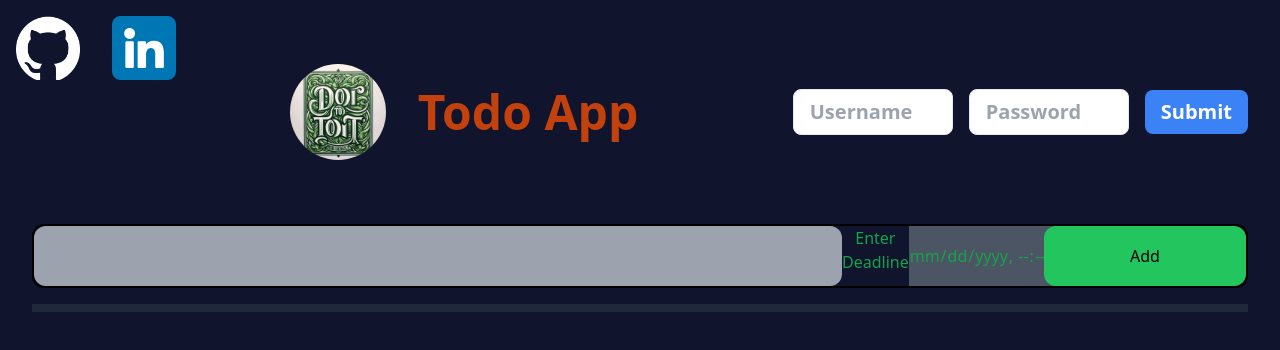
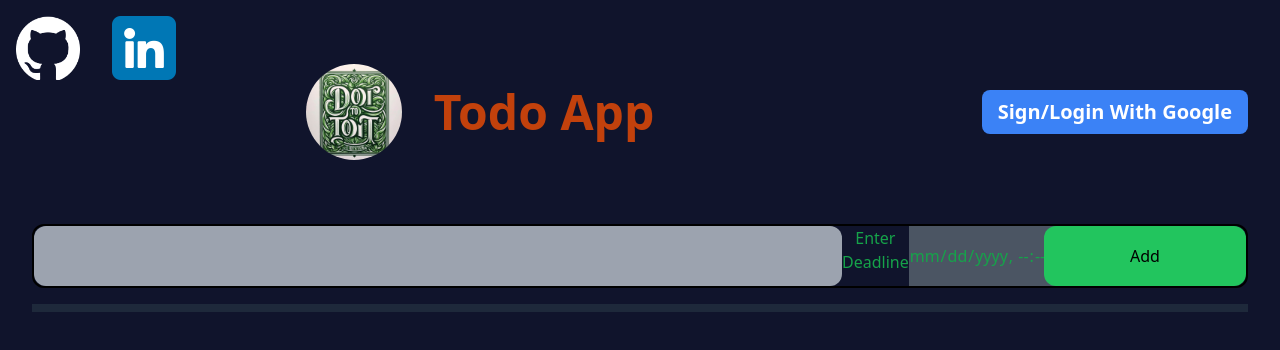
Before and after one commit to ParthGupta84616/TodoApp-ReactJs, a React (Create React App) app: page / in a window 1280 px wide. Shown: the top 350 px of the page. Built offline with nearby package versions, Linux system fonts and the light colour scheme.

Commit message:
firebase auth

```diff
--- a/package.json
+++ b/package.json
@@ -6,6 +6,7 @@
     "@testing-library/jest-dom": "^5.17.0",
     "@testing-library/react": "^13.4.0",
     "@testing-library/user-event": "^13.5.0",
+    "firebase": "^10.9.0",
     "react": "^18.2.0",
     "react-dom": "^18.2.0",
     "react-scripts": "5.0.1",
--- a/src/App.jsx
+++ b/src/App.jsx
@@ -19,6 +19,7 @@ function App() {
       } else {
         setTodos([...todos, { id: new Date().toUTCString(), text: inputValue.trim(), deadline: inputDate, timeleft:"Not Set",minleft:Infinity }]);
       }
+
       setInputValue('');
       console.log(inputDate);
       setInputDate("");
--- a/src/components/Header.jsx
+++ b/src/components/Header.jsx
@@ -1,9 +1,15 @@
 import React from 'react'
 import Logo from "../Img/Logo.jpeg";
 import gib from "../Img/gib.png";
-import link from "../Img/linkedin.png"
+import link from "../Img/linkedin.png";
+import { GoogleAuthProvider, signInWithPopup } from 'firebase/auth';
+import { auth } from '../firebase/firebase';
+function Header() {
 
-function Header() {
+  const handleGoogle = async (e) =>{
+    const provider = await  new GoogleAuthProvider();
+    return signInWithPopup(auth , provider)
+  }
   return (
     <>
     <div className="watermark fixed flex top-0 left-0">
@@ -25,10 +31,9 @@ function Header() {
         <h1>Todo App</h1>
       </div>
       <div className="flex items-center relative justify-end m-8 -mb-8 text-xl font-bold text-orange-700 w-1/4">
-        <input type="text" placeholder="Username" className="w-40 px-4 py-2 mr-4 rounded-lg border focus:outline-none focus:border-blue-500" />
-        <input type="password" placeholder="Password" className="w-40 px-4 py-2 mr-4 rounded-lg border focus:outline-none focus:border-blue-500" />
-        <button className="bg-blue-500 text-white px-4 py-2 rounded-lg hover:bg-blue-600 focus:outline-none focus:bg-blue-600">Submit</button>
+        <button onClick={handleGoogle} className="bg-blue-500 text-white px-4 py-2 rounded-lg hover:bg-blue-600 focus:outline-none focus:bg-blue-600">Sign/Login With Google</button>
       </div>
+
     </div>
 
 
--- /dev/null
+++ b/src/firebase/firebase.jsx
@@ -0,0 +1,15 @@
+import { initializeApp } from "firebase/app";
+import {getAuth} from "firebase/auth"
+const firebaseConfig = {
+  apiKey: "AIzaSyBddsiRInVspsp9DYJAA3sMgZMqdkmR95Y",
+  authDomain: "todo-9fcc8.firebaseapp.com",
+  projectId: "todo-9fcc8",
+  storageBucket: "todo-9fcc8.appspot.com",
+  messagingSenderId: "3032647725",
+  appId: "1:3032647725:web:c78112993023ac58a910a4",
+  measurementId: "G-QW4QXNXC47"
+};
+
+const app = initializeApp(firebaseConfig);
+export const auth = getAuth(app)
+export default app
```
Also changed, not shown: 1 other file (tests, documents, lock files or other folders).
